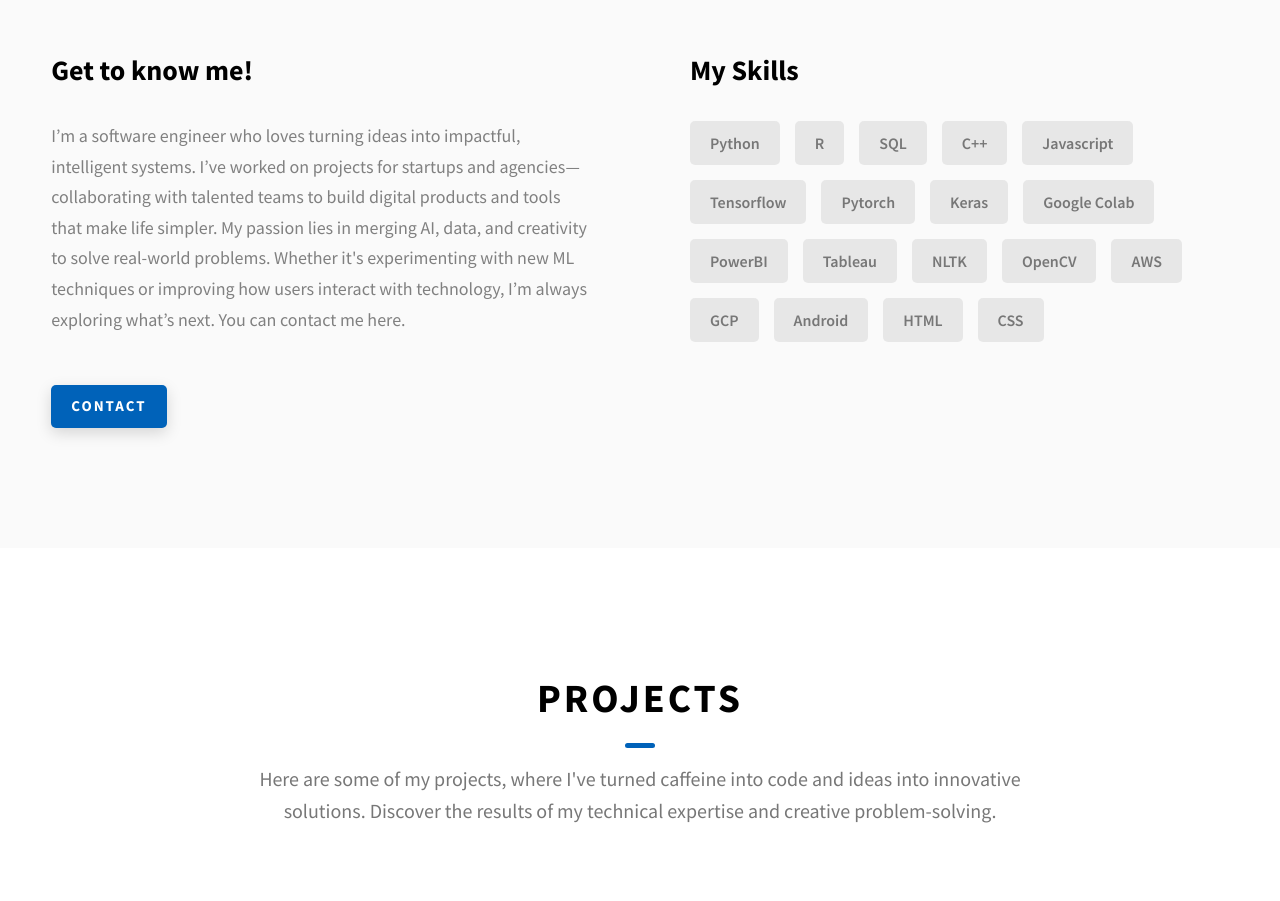
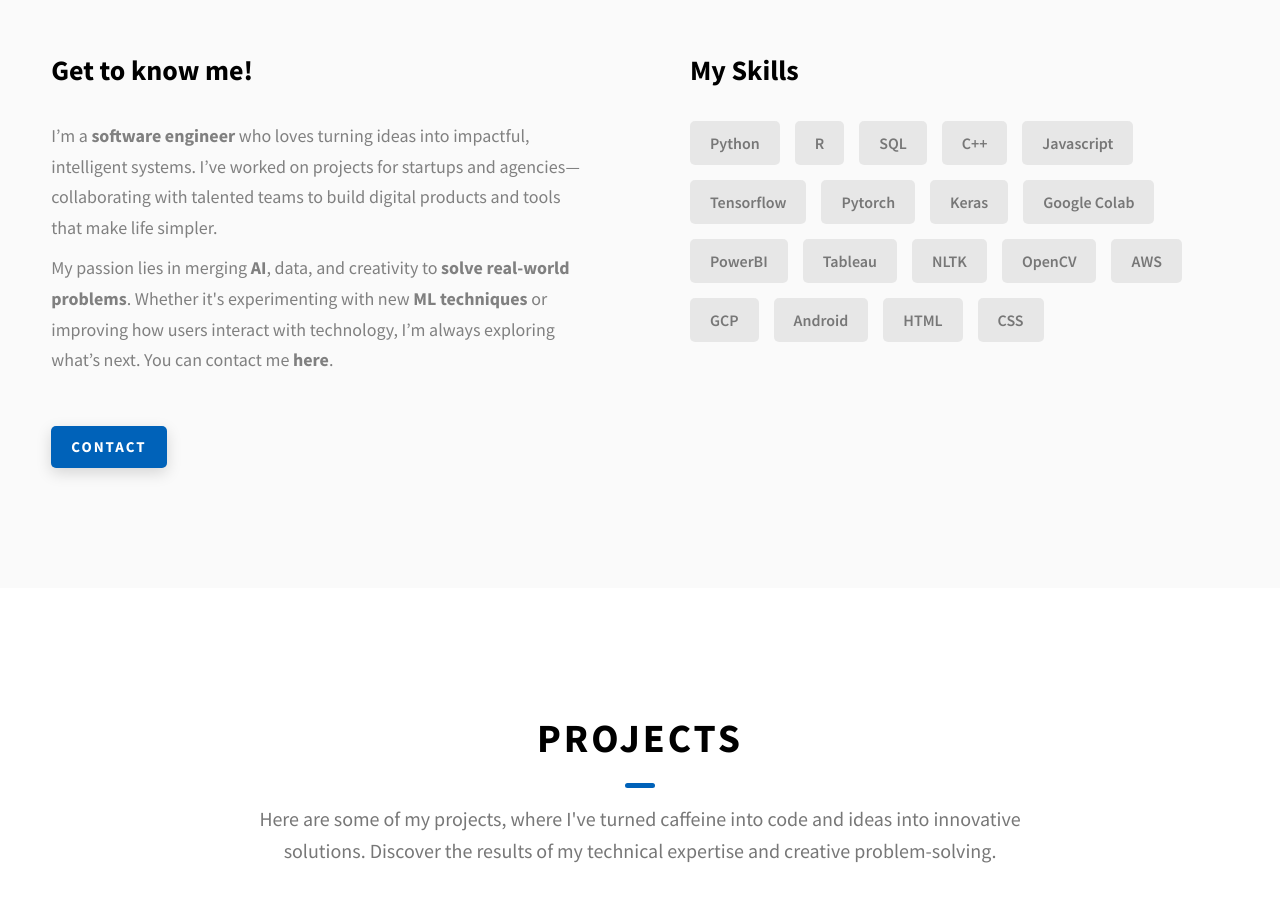
Before and after one commit to shaas1704/shaas1704.github.io, a website: page index.html in a window 1280 px wide. Shown: the part 1120-2021 px from the top of the page. Drawn offline with Linux system fonts and the light colour scheme.

Commit message:
Update index.html

```diff
--- a/index.html
+++ b/index.html
@@ -174,13 +174,13 @@
             <h3 class="about__content-title">Get to know me!</h3>
             <div class="about__content-details">
               <p class="about__content-details-para">
-                I’m a <bold>software engineer</bold> who loves turning ideas into impactful, intelligent systems.
+                I’m a <strong>software engineer</strong> who loves turning ideas into impactful, intelligent systems.
                 I’ve worked on projects for startups and agencies—collaborating with
-                talented teams to build digital products and tools that make life simpler.
-
-                My passion lies in merging <bold>AI</bold>, data, and creativity to <bold>solve real-world problems</bold>.
-                Whether it's experimenting with new <bold>ML techniques</bold> or improving how users interact with technology,
-                I’m always exploring what’s next. You can contact me <bold>here</bold>.
+                talented teams to build digital products and tools that make life simpler. </p>
+              <p class="about__content-details-para">
+                My passion lies in merging <strong>AI</strong>, data, and creativity to <strong>solve real-world problems</strong>.
+                Whether it's experimenting with new <strong>ML techniques</strong> or improving how users interact with technology,
+                I’m always exploring what’s next. You can contact me <strong>here</strong>.
               </p>
               <p class="about__content-details-para">
               </p>
```
